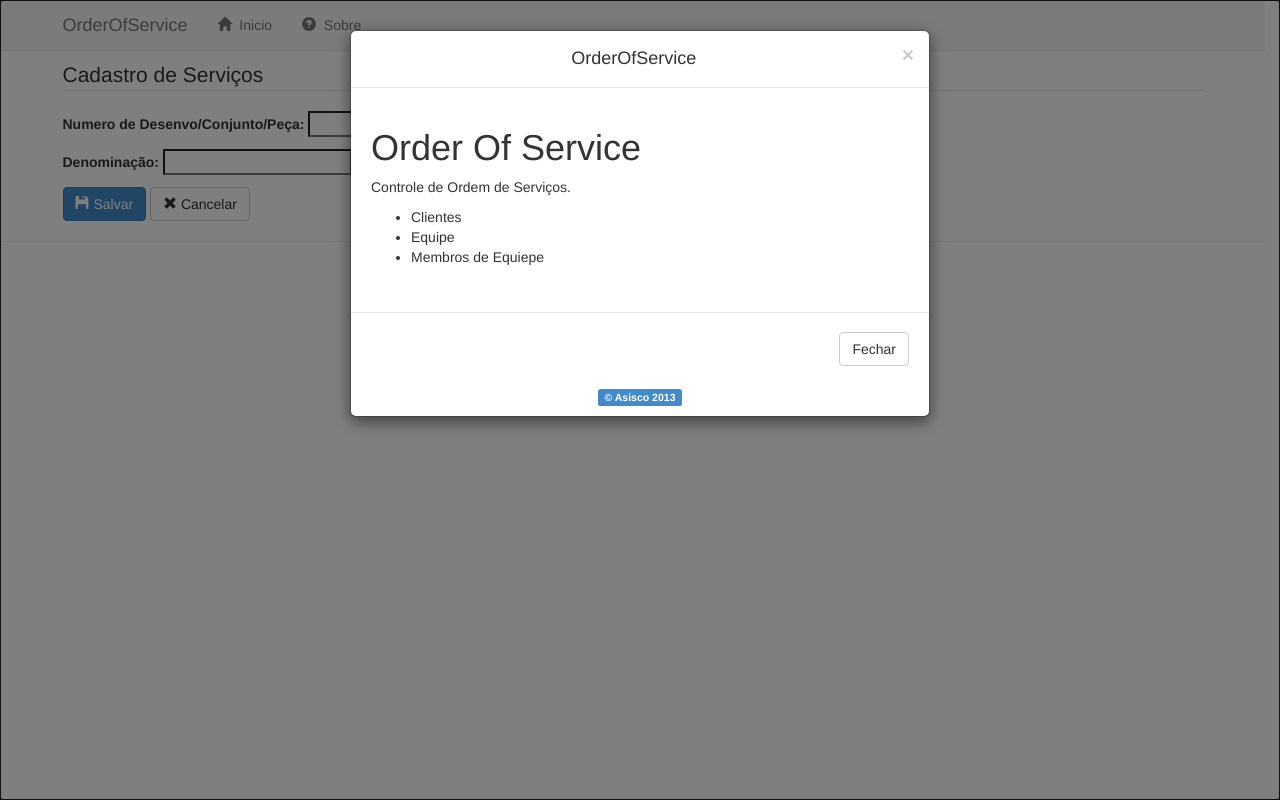
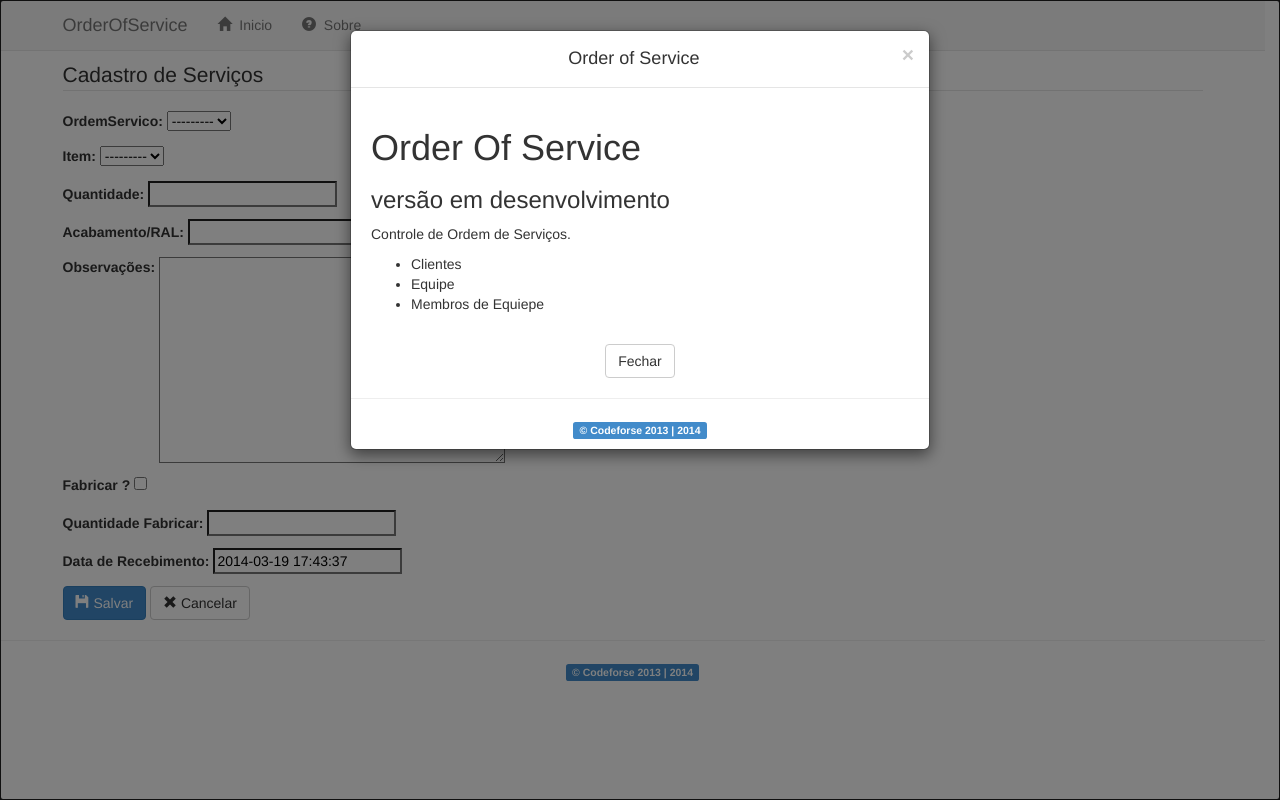
Before and after one commit to diegolirio/asisco-orderofservice, a Django app: page /service/add/1/ in a window 1280 px wide, after a click on "Sobre". Run offline with Django 3.2, Linux system fonts and the light colour scheme; data that the repository does not hold is empty; some libraries are stand-ins or nearby versions.

Commit message:
cadastro de itens da os

```diff
--- a/os_project/core/forms.py
+++ b/os_project/core/forms.py
@@ -8,7 +8,7 @@ class OrdemServicoForm(ModelForm):
 
 class OrdemServicoItemForm(ModelForm):
     class Meta:
-        model = OrdemServicoItem
+        model = OrdemServico_OrdemServicoItem #OrdemServicoItem
 
 class ClienteForm(ModelForm):
 	class Meta:
--- a/os_project/core/models.py
+++ b/os_project/core/models.py
@@ -1,5 +1,6 @@
 # coding: utf-8
 from django.db import models
+from django.utils import timezone
 
 PESSOA_TIPO_CHOICES = (
         ('CLI', u'Cliente'),
@@ -44,7 +45,7 @@ class OrdemServico(models.Model):
     entregaPrazo = models.CharField(u'Prazo de Entrega', max_length=50)
     entregaLugar = models.CharField(u'Lugar de Entrega', max_length=250, blank=True)
     totalConjunto = models.IntegerField(u'Total de Conjuntos')
-    #items = models.ManyToManyField(OrdemServicoItem, through='OrdemServico_OrdemServicoItem')
+    items = models.ManyToManyField(OrdemServicoItem, through='OrdemServico_OrdemServicoItem')
     equipe = models.ForeignKey('Equipe')
 
 
@@ -56,7 +57,7 @@ class OrdemServico_OrdemServicoItem(models.Model):
     observacoes = models.TextField(u'Observações')
     fabricar = models.BooleanField(u'Fabricar ?')
     fabricarQuantidade = models.IntegerField(u'Quantidade Fabricar')
-    dataRecebimento = models.DateTimeField(u'Data de Recebimento')
+    dataRecebimento = models.DateTimeField(u'Data de Recebimento', default=timezone.now)
 
     def __unicode__(self):
         return "%s - %s" % (self.ordemServico.projetoNome, self.item.denominacao)
--- a/os_project/core/templates/base_footer.html
+++ b/os_project/core/templates/base_footer.html
@@ -1,8 +1,8 @@
 {% block page_footer %}
     <hr>
     <p style="text-align: center;">
-        <a href="http://www.asisco.com.br" target="_blank">
-            <span class="label label-primary">&copy; Asisco 2013</span>
+        <a href="http://www.codeforse.com.br" target="_blank">
+            <span class="label label-primary">&copy; Codeforse 2013 | 2014</span>
         </a>
     </p>
 {% endblock page_footer %}
--- a/os_project/core/templates/base_modal_sobre.html
+++ b/os_project/core/templates/base_modal_sobre.html
@@ -5,11 +5,12 @@
 
     <div class="modal-header">
       <button type="button" class="close" data-dismiss="modal" aria-hidden="true">&times;</button>
-      <h4 class="modal-title" style="text-align: center;">OrderOfService</h4>
+      <h4 class="modal-title" style="text-align: center;">Order of Service</h4>
     </div>
 
     <div class="modal-body">
         <h1>Order Of Service</h1>
+        <h3>versão em desenvolvimento</h3>
         <p>Controle de Ordem de Serviços.</p>
         <ul>
           <li>Clientes</li>
@@ -18,18 +19,15 @@
         </ul>
     </div>
 
-
-    <div class="modal-footer">
-
-      <button type="button" class="btn btn-default" data-dismiss="modal">Fechar</button>
-
+    <div style="text-align: center;">
+      <button type="button" class="btn btn-default" data-dismiss="modal">
+        Fechar
+      </button>
     </div>
 
-    <p style="text-align: center;">
-        <a href="http://www.asisco.com.br" target="_blank">
-            <span class="label label-primary">&copy; Asisco 2013</span>
-        </a>
-    </p>
+    {% include 'base_footer.html' %}
+
   </div><!-- /.modal-content -->
+
 </div><!-- /.modal-dialog -->
 </div><!-- /.modal -->
--- a/os_project/core/templates/service_form.html
+++ b/os_project/core/templates/service_form.html
@@ -1,12 +1,15 @@
-<form method="post" action="{% url 'service_save' os_pk pk %}">
-	{% csrf_token %}
+<form method="post" action="{% url 'service_save' os_pk 0 %}">
+
+    {% csrf_token %}
     <input type="hidden" name="os_pk" value="{{ os_pk }}">
 	{{form.as_p}}
-	<button type="submit" class="btn btn-primary">
+
+    <button type="submit" class="btn btn-primary">
         <span class="glyphicon glyphicon-floppy-disk"></span>
         Salvar
     </button>
-	<a href="{% url 'orderservice' os_pk %}" class="btn btn-default">
+
+    <a href="{% url 'orderservice' os_pk %}" class="btn btn-default">
         <span class="glyphicon glyphicon-remove"></span>
         Cancelar
     </a>
--- a/os_project/core/templates/service_grid.html
+++ b/os_project/core/templates/service_grid.html
@@ -11,15 +11,15 @@
         <tr>
             <td>
                 <a href="{% url 'service_edit' os_pk service.pk %}">
-                    {{service.id}}
+                    {{service.item.id}}
                 </a>
             </td>
             <td>
-                {{service.numero}}
+                {{service.item.numero}}
             </td>
             <td>
                 <a href="{% url 'service_edit' os_pk service.pk %}">
-                    {{service.denominacao}}
+                    {{service.item.denominacao}}
                 </a>
             </td>
             <td style="text-align: center">
--- a/os_project/core/views.py
+++ b/os_project/core/views.py
@@ -2,8 +2,9 @@
 from django.shortcuts import render, HttpResponseRedirect, get_object_or_404
 from django.core.urlresolvers import reverse
 from django.contrib.auth.decorators import login_required
-from models import OrdemServico, OrdemServicoItem, Cliente, Equipe, Membro
-from forms import OrdemServicoForm, ClienteForm, EquipeForm, MembroForm, OrdemServicoItemForm
+from models import *
+from forms import *
+import datetime
 
 
 @login_required(login_url='/login/')
@@ -30,6 +31,7 @@ def orderservices(request):
 def orderservice_add(request):
     print "orderservice_add(request)..."
     form = OrdemServicoForm()
+    services = OrdemServico_OrdemServicoItem.objects.all()
     context = {'form': form}
     return render(request, 'orderservice_form.html', context)
 
@@ -37,7 +39,7 @@ def orderservice_add(request):
 def orderservice_edit(request, pk):
     print "orderservice_edit(request, pk)..."
     orderservice = get_object_or_404(OrdemServico, pk=pk)
-    services = OrdemServicoItem.objects.all()
+    services = OrdemServico_OrdemServicoItem.objects.all()
     form = OrdemServicoForm(instance=orderservice)
     context = {'form': form,
                'os_pk': pk,
@@ -106,14 +108,17 @@ def service_edit(request, os_pk, pk):
 def service_save(request, os_pk, pk=0):
     form = OrdemServicoItemForm(request.POST)
     if not form.is_valid():
-        return render(request, 'service.html', {'form': form, })
+        return render(request, 'service.html', {'form': form, 'os_pk': os_pk,})
 
     if int(pk) > 0:
         service = form.save(commit=False)
         service.id = pk
 
+    #model = form.save(commit=False)
+    #dtRec = datetime.datetime.utcnow().replace(tzinfo=utc)
+    #model.dataRecebimento = dtRec
     form.save()
-    return HttpResponseRedirect(reverse('orderservice', args=[os_pk]))
+    return HttpResponseRedirect(reverse('orderservice', args=(1,)))
 
 
 def service_delete(request, pk):
```
Also changed, not shown: os_project/core/admin.py (+21 -20 lines), os_project/core/templates/orderservice_grid.html (+8 -3 lines), os_project/settings.py (+15 -15 lines).
